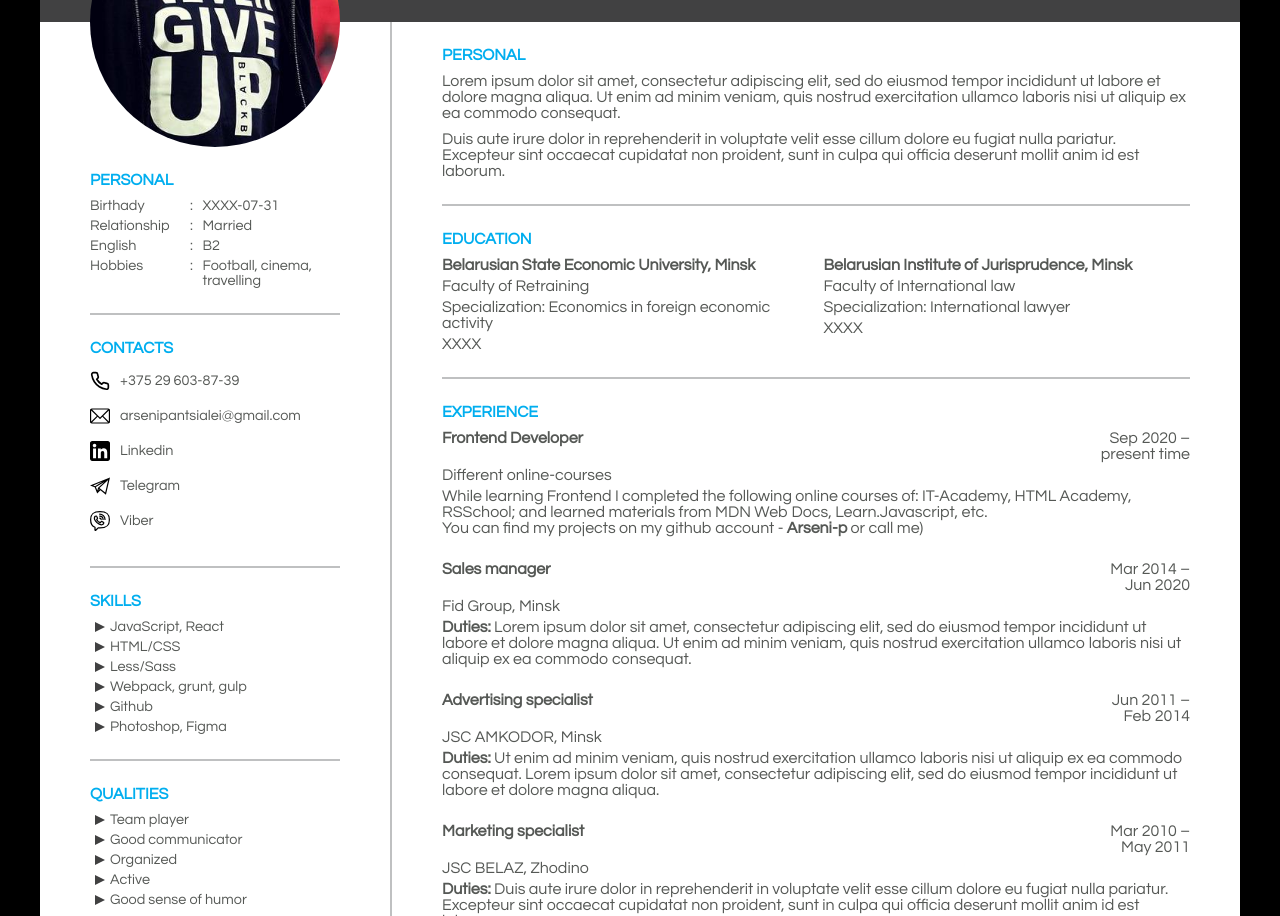
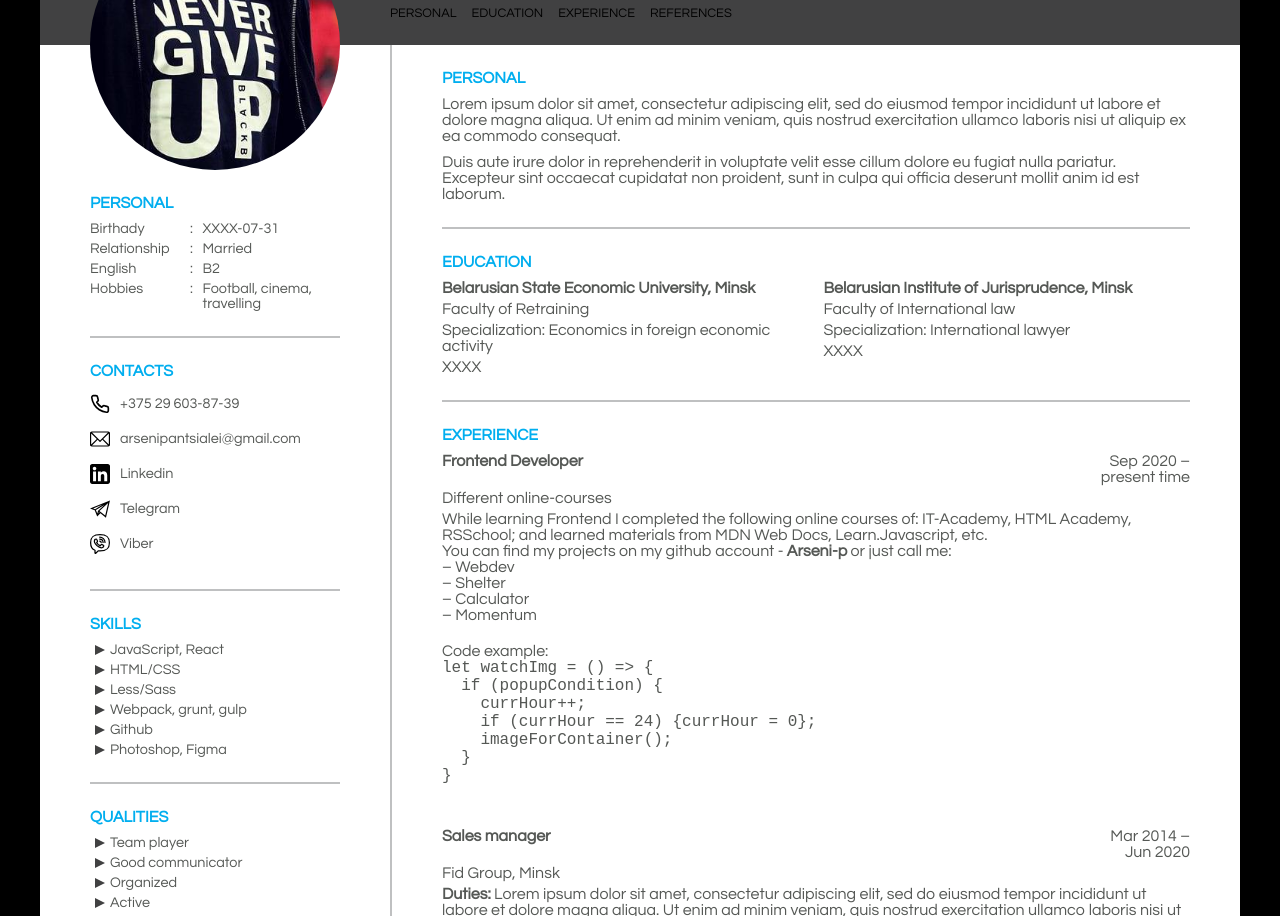
Before and after one commit to Arseni-p/rsschool-cv, a plain HTML site: page index.html in a window 1280 px wide. Shown: the part 133-1049 px from the top of the page. Drawn offline with Linux system fonts and the light colour scheme.

Commit message:
fix: fix cv according to the reqs

```diff
--- a/index.html
+++ b/index.html
@@ -7,7 +7,7 @@
     <meta name="viewport" content="width=device-width, initial-scale-1">
     <meta name="description" content="CV Arseni Pantsialei, frontend (RSSchool)">
 
-    <link rel="stylesheet" href="style.css">
+    <link rel="stylesheet" href="styles.css">
 
   </head>
   <body>
@@ -17,11 +17,27 @@
       <p class="cv__image--wrap">
         <img class="cv__image" src="img/AVP-photo-ls.jpg" alt="Arseni_photo" width="300" height="300">
       </p>
+      <nav class="cv__navigation">
+        <ul class="cv__navlist">
+          <li class="cv__navitem">
+            <a class="cv__navlink" href="#personal" title="personal">Personal</a>
+          </li>
+          <li class="cv__navitem">
+            <a class="cv__navlink" href="#education" title="education">Education</a>
+          </li>
+          <li class="cv__navitem">
+            <a class="cv__navlink" href="#experience" title="experience">Experience</a>
+          </li>
+          <li class="cv__navitem">
+            <a class="cv__navlink" href="#references" title="references">References</a>
+          </li>
+        </ul>
+      </nav>
     </header>
     <main class="cv__info">
       <aside class="cv__info--short">
         <section class="cv__section cv__section--persanal">
-          <h3 class="section__title">Personal</h3>
+          <h2 class="section__title">Personal</h2>
           <ul class="persanal__list">
             <li class="persanal__item">
               <span class="persanal__item--name">Birthady</span>
@@ -47,7 +63,7 @@
         </section>
 
         <section class="cv__section">
-          <h3 class="section__title">Contacts</h3>
+          <h2 class="section__title">Contacts</h2>
           <ul class="contacts__list">
             <li class="contacts__item">
               <svg class="link-icon feather feather-phone" xmlns="http://www.w3.org/2000/svg"   viewBox="0 0 24 24" fill="none" stroke="currentColor" stroke-width="2" stroke-linecap="round" color="#000000" stroke-linejoin="round"><path d="M22 16.92v3a2 2 0 0 1-2.18 2 19.79 19.79 0 0 1-8.63-3.07 19.5 19.5 0 0 1-6-6 19.79 19.79 0 0 1-3.07-8.67A2 2 0 0 1 4.11 2h3a2 2 0 0 1 2 1.72 12.84 12.84 0 0 0 .7 2.81 2 2 0 0 1-.45 2.11L8.09 9.91a16 16 0 0 0 6 6l1.27-1.27a2 2 0 0 1 2.11-.45 12.84 12.84 0 0 0 2.81.7A2 2 0 0 1 22 16.92z"></path></svg>
@@ -109,7 +125,7 @@
         </section>
 
         <section class="cv__section skills__section">
-          <h3 class="section__title">Skills</h3>
+          <h2 class="section__title">Skills</h2>
           <ul class="softwear__list">
             <li class="softwear__item">JavaScript, React</li>
             <li class="softwear__item">HTML/CSS</li>
@@ -121,7 +137,7 @@
         </section>
 
         <section class="cv__section qualities__section">
-          <h3 class="section__title">Qualities</h3>
+          <h2 class="section__title">Qualities</h2>
           <ul class="skills__list">
             <li class="skills__item">Team player</li>
             <li class="skills__item">Good communicator</li>
@@ -135,13 +151,13 @@
 
       <div class="cv__info--detailed">
         <section class="cv__section">
-          <h3 class="section__title section__title--personal">Personal</h3>
+          <h2 id="personal" class="section__title section__title--personal">Personal</h2>
           <p class="persanal__text">Lorem ipsum dolor sit amet, consectetur adipiscing elit, sed do eiusmod tempor incididunt ut labore et dolore magna aliqua. Ut enim ad minim veniam, quis nostrud exercitation ullamco laboris nisi ut aliquip ex ea commodo consequat.</p>
           <p class="persanal__text">Duis aute irure dolor in reprehenderit in voluptate velit esse cillum dolore eu fugiat nulla pariatur. Excepteur sint occaecat cupidatat non proident, sunt in culpa qui officia deserunt mollit anim id est laborum.</p>
         </section>
 
         <section class="cv__section">
-          <h3 class="section__title section__title--education">Education</h3>
+          <h2 id="education" class="section__title section__title--education">Education</h2>
           <div class="education__wrap">
             <div class="education__item">
               <h4 class="education__title">Belarusian State Economic University, Minsk</h4>
@@ -160,7 +176,7 @@
         </section>
 
         <section class="cv__section">
-          <h3 class="section__title section__title--education">Experience</h3>
+          <h2 id="experince" class="section__title section__title--education">Experience</h2>
           <ul class="experience__list">
             <li class="experience__item">
               <div class="experience__item--wrap">
@@ -168,10 +184,10 @@
                 <p class="experience__item--date">Sep 2020 &ndash; <br> present time</p>
                 <p class="experience__item--company">Different online-courses</p>
                 <p class="experience__item--text">While learning Frontend I completed the following online courses of: <a href="https://www.it-academy.by" title="IT-Academy">IT-Academy</a>, <a href="https://htmlacademy.ru" title="HTML Academy">HTML Academy</a>, <a href="https://rs.school" title="RSSchool">RSSchool</a>; and learned materials from <a href="https://developer.mozilla.org/ru/" title="MDN">MDN Web Docs</a>, <a href="https://learn.javascript.ru" title="learnJS">Learn.Javascript</a>, etc.<br>
-                You can find my projects on my github account - <a class="git__link" href="https://github.com/Arseni-p" title="Github">Arseni-p</a> or call me)</p>
-                <!-- <ul class="projects__list">
+                You can find my projects on my github account - <a class="git__link" href="https://github.com/Arseni-p" title="Github">Arseni-p</a> or just call me:</p>
+                <ul class="projects__list">
                   <li class="project__item">
-                    <a class="project__link" href="https://rolling-scopes-school.github.io/arseni-p-JS2020Q3/webdev/" target="_blank">&ndash; XXXX</a>
+                    <a class="project__link" href="https://rolling-scopes-school.github.io/arseni-p-JS2020Q3/webdev/" target="_blank">&ndash; Webdev</a>
                   </li>
                   <li class="project__item">
                     <a class="project__link" href="https://rolling-scopes-school.github.io/arseni-p-JS2020Q3/shelter/pages/main/main.html" target="_blank">&ndash; Shelter</a>
@@ -182,10 +198,21 @@
                   <li class="project__item">
                     <a class="project__link" href="https://rolling-scopes-school.github.io/arseni-p-JS2020Q3/momentum/" target="_blank">&ndash; Momentum</a>
                   </li>
-                  <li class="project__item">
-                    <a class="project__link" href="https://arseni-p-english-for-kids.netlify.app/" target="_blank">&ndash; English for kids</a>
-                  </li>
-                </ul> -->
+                </ul>
+              </div>
+              <div class="experience__example">
+                <p class="experience__text">Code example:</p>
+                <p class="experience__example--text">
+                  <pre class="experience__code">
+let watchImg = () => {
+  if (popupCondition) {
+    currHour++;
+    if (currHour == 24) {currHour = 0};
+    imageForContainer();
+  }
+}
+                  </pre>
+                </p>
               </div>
             </li>
 
@@ -219,7 +246,7 @@
         </section>
 
         <section class="cv__section">
-          <h3 class="section__title section__title--reference">Reference</h3>
+          <h2 id="references" class="section__title section__title--reference">References</h2>
           <div class="reference__wrap">
             <div class="reference__item">
               <h4 class="reference__title">XXXXXXXXX Pavel</h4>
@@ -242,7 +269,7 @@
       <div class="footer__item logo-rs__wrapper">
         <a
           class="rsschool__link"
-          href="https://rs.school/react/"
+          href="https://rs.school/"
           target="_blank">
           <img src="./img/logo-rs-school.svg" class="rslogo-img" alt="logo-rs-school" />
         </a>
--- a/style.css
+++ b/styles.css
@@ -123,7 +123,8 @@ a:active {
   }
 
   .cv__name,
-  .cv__vacancy {
+  .cv__vacancy,
+  .cv__navigation {
     margin-left: 350px;
     text-transform: uppercase;
   }
@@ -138,7 +139,7 @@ a:active {
   .cv__vacancy {
     font-size: 1.1rem;
     color: #949698;
-
+    margin-bottom: 10px;
   }
   .cv__image--wrap {
     position: absolute;
@@ -169,7 +170,6 @@ a:active {
     border-left: 2px solid #bfc0c1;
   }
 
-
   .cv__section {
     padding: 25px 0;
     border-bottom: 2px solid #bfc0c1;
@@ -190,6 +190,15 @@ a:active {
     text-transform: uppercase;
 
     color: #00aeef;
+  }
+
+  .cv__navlist {
+    display: flex;
+    font-size: 0.8rem;
+  }
+
+  .cv__navitem:not(:last-child) {
+    margin-right: 15px;
   }
 
 
@@ -346,6 +355,12 @@ a:active {
     width: 100%;
   }
 
+  .experience__code {
+    text-align: left;
+    margin: 0;
+    padding: 0;
+  }
+
   .footer__wrapper {
     position: relative;
     padding: 0 20px;
@@ -430,7 +445,8 @@ a:active {
   }
 
   .cv__name,
-  .cv__vacancy {
+  .cv__vacancy,
+  .cv__navigation {
     margin-left: 300px;
   }
 
@@ -498,8 +514,18 @@ a:active {
   }
 
   .cv__name,
-  .cv__vacancy {
+  .cv__vacancy,
+  .cv__navigation {
     margin-left: 175px;
+  }
+
+  .cv__navlist {
+    flex-direction: column;
+  }
+
+  .cv__navitem:not(:last-child) {
+    margin-right: 0;
+    margin-bottom: 5px;
   }
 
   .cv__name {
```
